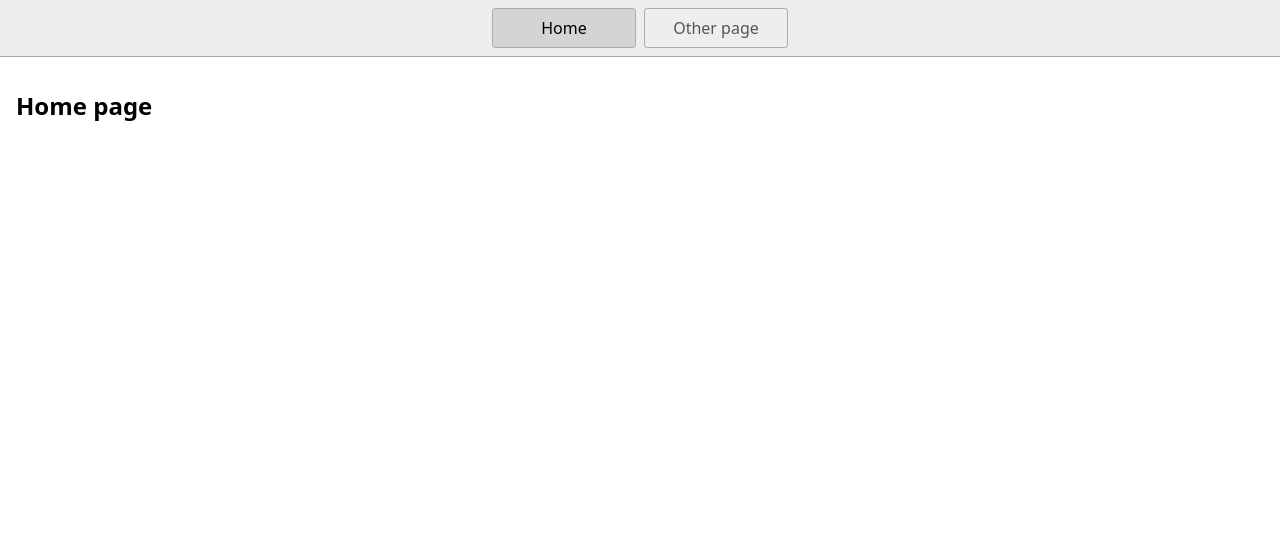
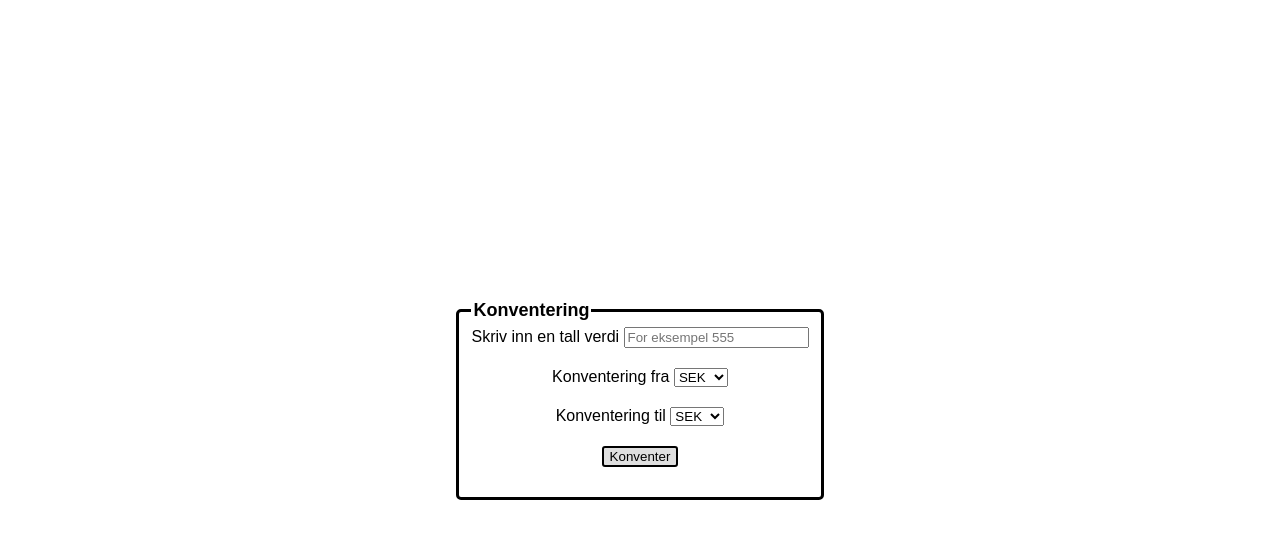
Before and after one commit to lise-charlotte/prosjekt-3, a website: page index.html in a window 1280 px wide. Drawn offline with Linux system fonts and the light colour scheme.

Commit message:
Finished project

```diff
--- a/index.html
+++ b/index.html
@@ -1,23 +1,47 @@
 <!DOCTYPE html>
-<html lang="en">
+<html lang="en, nb">
   <head>
-    <title>Home</title>
+    <title>Konventering</title>
     <meta charset="UTF-8" />
     <meta name="viewport" content="width=device-width" />
-    <!--
-      Need a visual blank slate?
-      Remove all code in `styles.css`!
-    -->
     <link rel="stylesheet" href="styles.css" />
     <script type="module" src="script.js"></script>
   </head>
   <body>
-    <nav>
-      <a href="/" aria-current="page">Home</a>
-      <a href="/page2.html">Other page</a>
-    </nav>
+    <header>
+    </header>
     <main>
-      <h1>Home page</h1>
+      <form action="">
+        <fieldset>
+          <legend><strong>Konventering</strong></legend>
+            <label for="unitInput">
+              Skriv inn en tall verdi
+              <input type="number" name="unitInput" id="unitInput" placeholder="For eksempel 555">
+            </label>
+
+            <label for="unitFrom">
+              Konventering fra
+              <select name="unitFrom" id="unitFrom" class="cursorCus">
+                <option value="SEC">SEK</option>
+                <option value="MIN">MIN</option>
+                <option value="HOUR">TIME</option>
+              </select>
+            </label>
+
+            <label for="unitTo">
+              Konventering til
+              <select name="unitTo" id="unitTo" class="cursorCus">
+                <option value="SEC">SEK</option>
+                <option value="MIN">MIN</option>
+                <option value="HOUR">TIME</option>
+              </select>
+            </label>
+
+            <button id="convertButton">Konventer</button>
+            <p id="displayResult"></p>
+        </fieldset>
+      </form>
     </main>
+    <footer></footer>
   </body>
 </html>
--- a/script.js
+++ b/script.js
@@ -1 +1,33 @@
-console.log('Hello!');
+function timeConverter(event) {
+    event.preventDefault()
+
+    const unitInput = parseFloat(document.querySelector("#unitInput").value);
+
+    const unitFrom = document.querySelector("#unitFrom").value;
+
+    const unitTo = document.querySelector("#unitTo").value;
+
+    let displayResult = document.querySelector("#displayResult");
+
+
+    if (unitFrom === "SEC" && unitTo === "MIN") {
+        displayResult.textContent = unitInput / 60;
+    } else if (unitFrom === "SEC" && unitTo === "HOUR") {
+        displayResult.textContent = unitInput / 3600;
+    } else if (unitFrom === "MIN" && unitTo === "SEC") {
+        displayResult.textContent = unitInput * 60;
+    } else if (unitFrom === "MIN" && unitTo === "HOUR") {
+        displayResult.textContent = unitInput / 60;
+    } else if (unitFrom === "HOUR" && unitTo === "SEC") {
+        displayResult.textContent = unitInput * 3600;
+    } else if (unitFrom === "HOUR" && unitTo === "MIN") {
+        displayResult.textContent = unitInput * 60;
+    } else {
+        displayResult.textContent = "Velg to ulike tidsenheter";
+        displayResult.style.color = "maroon";
+    }
+}
+
+const convertButton = document.querySelector("#convertButton");
+
+convertButton.addEventListener("click", timeConverter);
--- a/styles.css
+++ b/styles.css
@@ -1,46 +1,44 @@
-* {
-  box-sizing: border-box;
+body {
+  height: 100vh;
+  margin: 0;
+  display: flex;
+  justify-content: center;
+  align-items: center;
+  font-family: Arial, Helvetica, sans-serif;
 }
 
-body {
-  margin: 0;
-  font-family: system-ui, sans-serif;
-  color: black;
-  background-color: white;
+fieldset {
+  display: flex;
+  flex-direction: column;
+  gap: 1.25em;
+  align-items: center;
+  border: 3px solid rgb(0, 0, 0);
+  border-radius: 5px;
 }
 
-nav {
-  display: flex;
-  flex-wrap: wrap;
-  align-items: center;
-  justify-content: center;
-  padding: 0.5rem;
-  gap: 0.5rem;
-  border-bottom: solid 1px #aaa;
-  background-color: #eee;
+legend {
+  font-size: large;
 }
 
-nav a {
-  display: inline-block;
-  min-width: 9rem;
-  padding: 0.5rem;
-  border-radius: 0.2rem;
-  border: solid 1px #aaa;
-  text-align: center;
-  text-decoration: none;
-  color: #555;
+.cursorCus {
+  cursor: pointer;
 }
 
-nav a[aria-current='page'] {
-  color: #000;
-  background-color: #d4d4d4;
+p {
+  margin: 0;
 }
 
-main {
-  padding: 1rem;
+button {
+  border: 2px solid black;
+  border-radius: 3px;
+  background-color: rgb(223, 223, 223);
+  cursor: pointer;
 }
 
-h1 {
-  font-weight: bold;
-  font-size: 1.5rem;
+button:hover {
+  background-color: rgb(174, 174, 174);
 }
+
+button:active {
+  background-color: rgb(143, 143, 143);
+}
```
Also changed, not shown: 1 other file.
